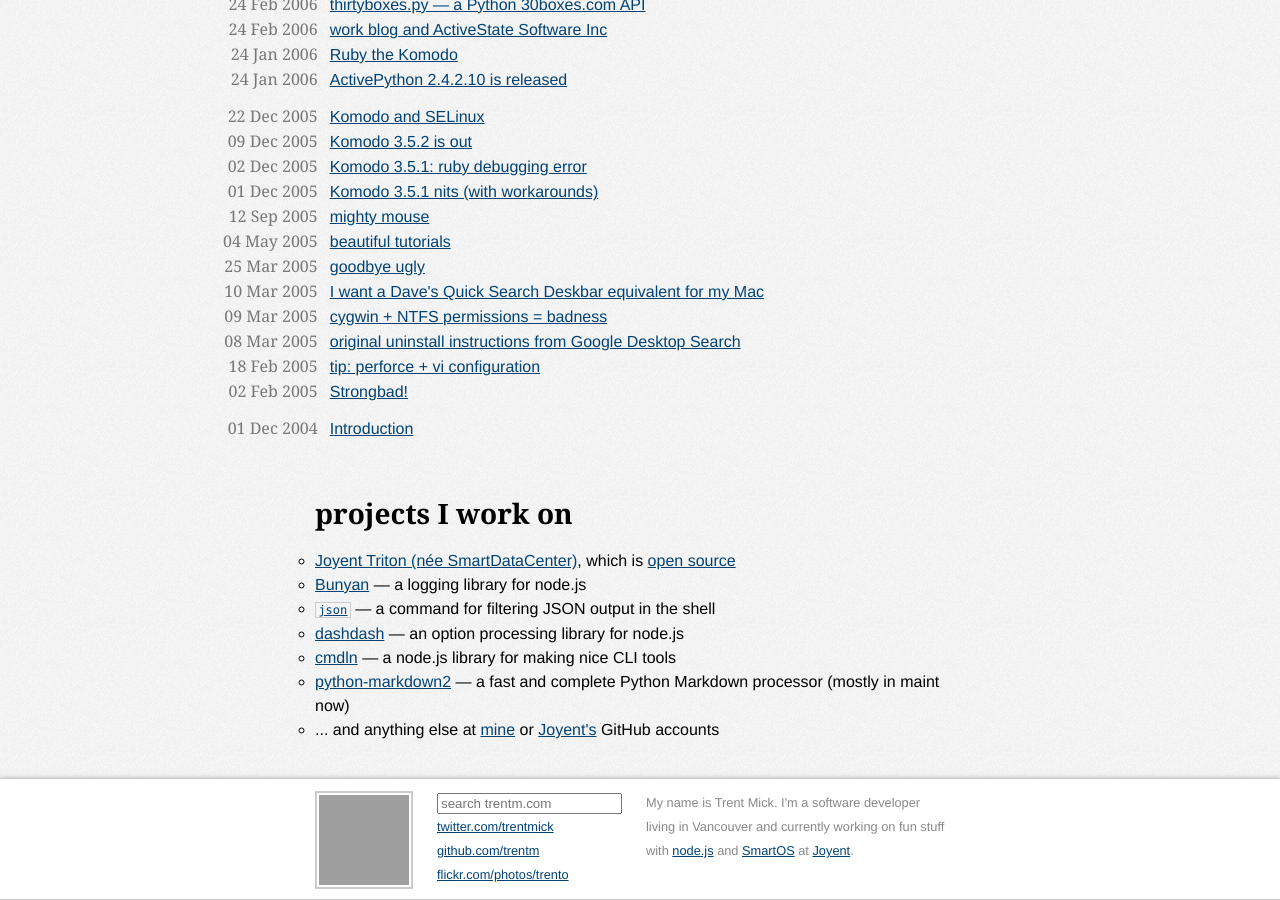
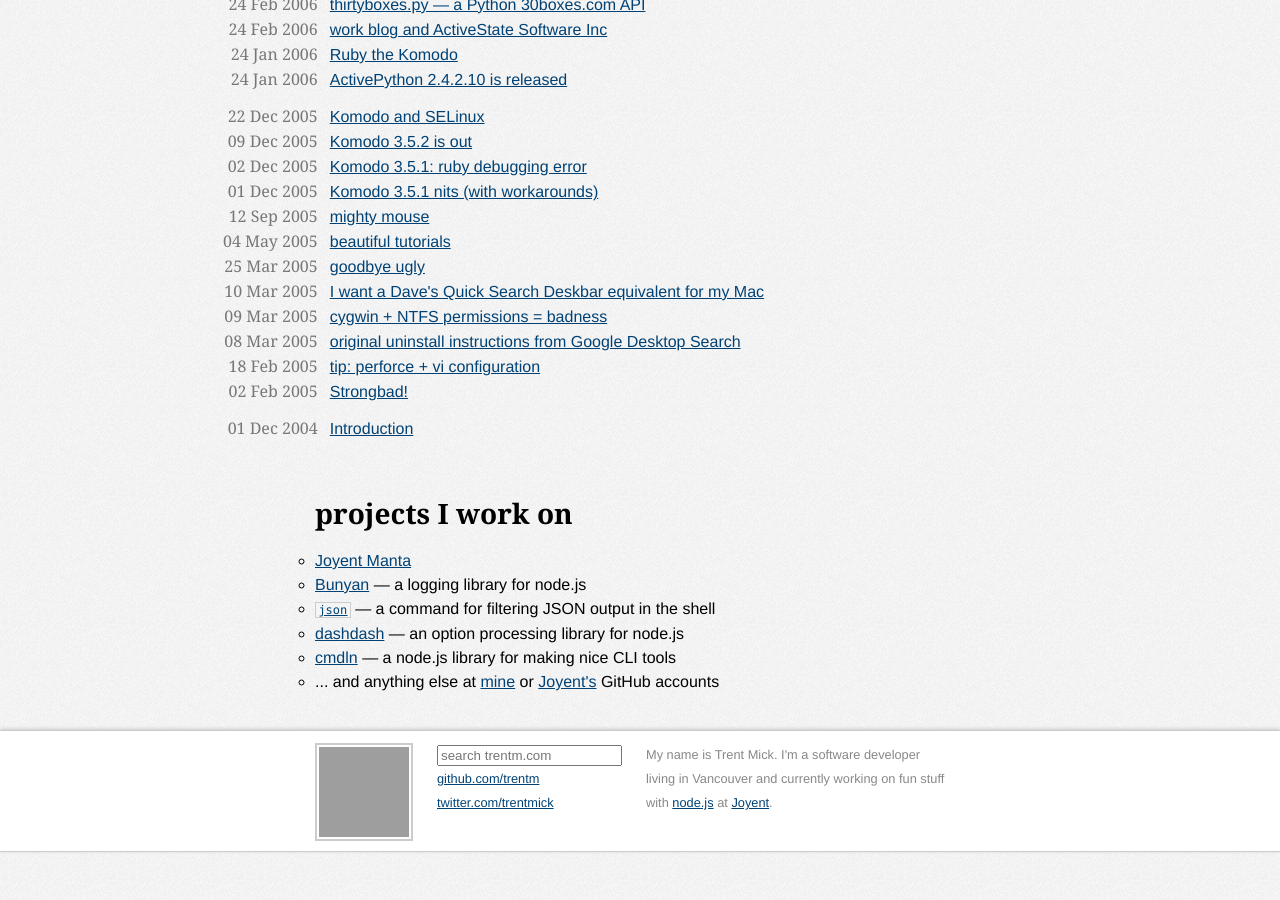
Before and after one commit to trentm/trentm.github.com, a Jekyll site: the page built from index.html, in a window 1280 px wide and 900 px high, scrolled down 2436 px. Built offline with Jekyll 4.4.1, drawn with Linux system fonts in a browser that asks for light colours; some web fonts are replaced; after the commit the page ends 3288 px from its top, so only the background shows below that; grey boxes are pictures that could not be loaded.

Commit message:
some minor updates

```diff
--- a/TODO.txt
+++ b/TODO.txt
@@ -1,12 +1,14 @@
 # top
 
-Personal website privacy thing in pocket
-https://vincent.bernat.im/en/blog/2018-more-privacy-blog
+- Personal website privacy thing in pocket
+  https://vincent.bernat.im/en/blog/2018-more-privacy-blog
+
 
 
 # style
 
 - better rendered logo image for small screen
+- better rendered logo period: check diff on https://trentm.com/logo.html
 - fonts:
     - http://www.google.com/webfonts/list?family=PT+Sans&subset=latin ?
     - http://blog.typekit.com/2011/10/20/new-from-typekit-faster-font-browsing/
--- a/_layouts/default.html
+++ b/_layouts/default.html
@@ -10,7 +10,7 @@
   <meta http-equiv="X-UA-Compatible" content="IE=edge,chrome=1">
 
   <title>{{ page.title }}</title>
-  <meta name="description" content="Trent Mick's blog">
+  <meta name="description" content="Trent Mick's site">
   <meta name="author" content="Trent Mick">
 
   <!-- lessframework.com & davidbcalhoun.com/2010/viewport-metatag -->
@@ -50,17 +50,15 @@
 <span class="footercol2">
   <form action="https://www.google.com/search" method="get">
     <input name="sitesearch" type="hidden" value="trentm.com">
-    <input class="text" name="q" type="search" placeholder="search trentm.com"" size="20">
+    <input class="text" name="q" type="search" placeholder="search trentm.com" size="20">
   </form>
+  <a href="https://github.com/trentm">github.com/trentm</a><br/>
   <a href="https://twitter.com/trentmick">twitter.com/trentmick</a><br/>
-  <a href="https://github.com/trentm">github.com/trentm</a><br/>
-  <a href="https://flickr.com/photos/trento">flickr.com/photos/trento</a><br/>
 </span>
 <span class="footercol3">
   My name is Trent Mick. I'm a software developer living in Vancouver and
   currently working on fun stuff with <a href="https://nodejs.org">node.js</a>
-  and <a href="https://smartos.org">SmartOS</a> at
-  <a href="https://joyent.com">Joyent</a>.</p>
+  at <a href="https://joyent.com">Joyent</a>.</p>
 </span>
 </footer>
 </div>
--- a/index.html
+++ b/index.html
@@ -15,12 +15,11 @@
 
   <h2 id="projects">projects I work on</h2>
   <ul>
-    <li><a href="http://www.joyent.com/software/smartdatacenter/">Joyent Triton (née SmartDataCenter)</a>, which is <a href="https://github.com/joyent/sdc">open source</a></li>
+    <li><a href="https://github.com/joyent/manta">Joyent Manta</a></li>
     <li><a href="http://github.com/trentm/node-bunyan">Bunyan</a> &mdash; a logging library for node.js</li>
     <li><a href="http://trentm.com/json"><code>json</code></a> &mdash; a command for filtering JSON output in the shell</li>
     <li><a href="http://github.com/trentm/node-dashdash">dashdash</a> &mdash; an option processing library for node.js</li>
     <li><a href="http://github.com/trentm/node-cmdln">cmdln</a> &mdash; a node.js library for making nice CLI tools</li>
-    <li><a href="https://github.com/trentm/python-markdown2">python-markdown2</a> &mdash; a fast and complete Python Markdown processor (mostly in maint now)</li>
     <li>... and anything else at <a href="https://github.com/trentm">mine</a> or <a href="https://github.com/joyent">Joyent's</a> GitHub accounts</li>
   </ul>
 </div>
--- a/robots.txt
+++ b/robots.txt
@@ -1,5 +1,7 @@
 # www.robotstxt.org/
 # www.google.com/support/webmasters/bin/answer.py?hl=en&answer=156449
 User-agent: *
-Disallow: /Makefile.py
+Disallow: /Makefile
 Disallow: /TODO.txt
+Disallow: /README.md
+Disallow: /resume/
```
